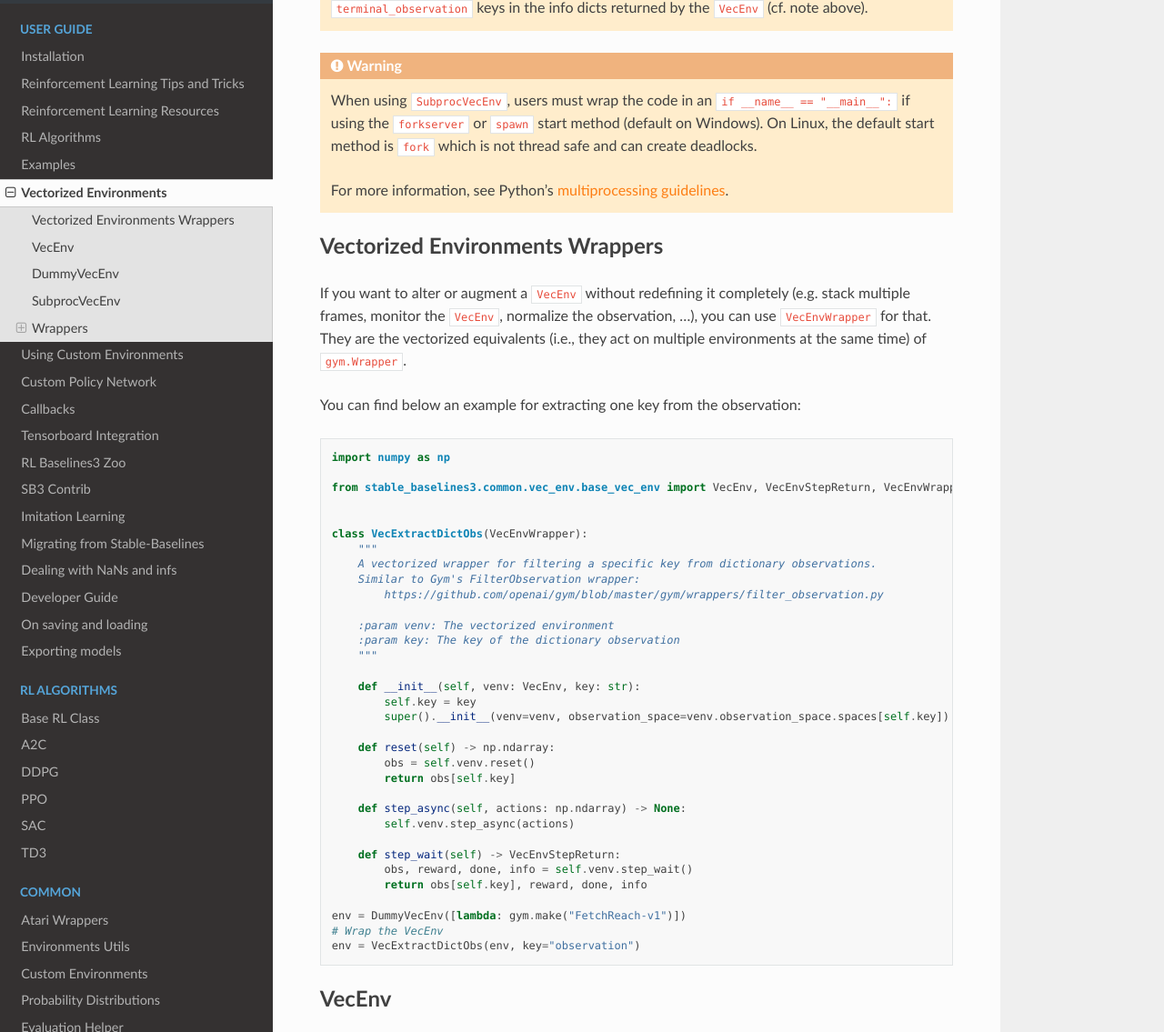
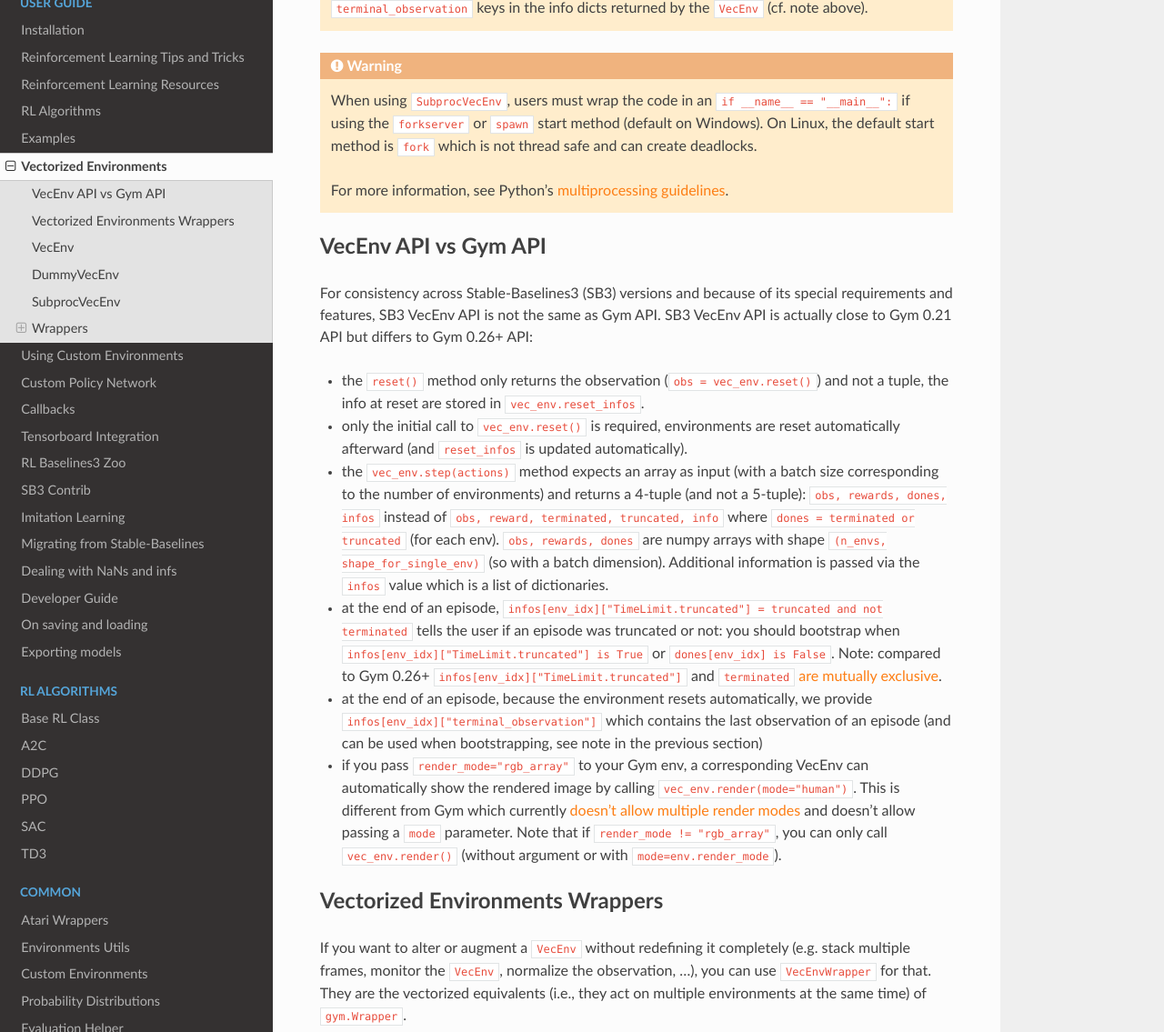
Before and after one commit to DLR-RM/stable-baselines3, a Sphinx documentation site: the page built from docs/guide/vec_envs.rst, in a window 1280 px wide and 1400 px high, scrolled down 948 px, cut to the strip 0-1135 px from the top of the window. Shown: the whole strip at 91% size. Built offline with Sphinx 7.4.7 and the Read the Docs theme 2.0.0, drawn with Linux system fonts in a browser that asks for light colours; pages that are not in the unit, such as notebooks, are missing from menus.

Commit message:
Add doc of VecEnv vs Gym API

```diff
--- a/docs/guide/vec_envs.rst
+++ b/docs/guide/vec_envs.rst
@@ -42,6 +42,32 @@
     On Linux, the default start method is ``fork`` which is not thread safe and can create deadlocks.
 
     For more information, see Python's `multiprocessing guidelines <https://docs.python.org/3/library/multiprocessing.html#the-spawn-and-forkserver-start-methods>`_.
+
+
+VecEnv API vs Gym API
+---------------------
+
+For consistency across Stable-Baselines3 (SB3) versions and because of its special requirements and features,
+SB3 VecEnv API is not the same as Gym API.
+SB3 VecEnv API is actually close to Gym 0.21 API but differs to Gym 0.26+ API:
+
+- the ``reset()`` method only returns the observation (``obs = vec_env.reset()``) and not a tuple, the info at reset are stored in ``vec_env.reset_infos``.
+- only the initial call to ``vec_env.reset()`` is required, environments are reset automatically afterward (and ``reset_infos`` is updated automatically).
+- the ``vec_env.step(actions)`` method expects an array as input
+  (with a batch size corresponding to the number of environments) and returns a 4-tuple (and not a 5-tuple): ``obs, rewards, dones, infos`` instead of ``obs, reward, terminated, truncated, info``
+  where ``dones = terminated or truncated`` (for each env).
+  ``obs, rewards, dones`` are numpy arrays with shape ``(n_envs, shape_for_single_env)`` (so with a batch dimension).
+  Additional information is passed via the ``infos`` value which is a list of dictionaries.
+- at the end of an episode, ``infos[env_idx]["TimeLimit.truncated"] = truncated and not terminated``
+  tells the user if an episode was truncated or not:
+  you should bootstrap when ``infos[env_idx]["TimeLimit.truncated"] is True`` or ``dones[env_idx] is False``.
+  Note: compared to Gym 0.26+ ``infos[env_idx]["TimeLimit.truncated"]`` and ``terminated`` `are mutually exclusive <https://github.com/openai/gym/issues/3102>`_.
+- at the end of an episode, because the environment resets automatically,
+  we provide ``infos[env_idx]["terminal_observation"]`` which contains the last observation
+  of an episode (and can be used when bootstrapping, see note in the previous section)
+- if you pass ``render_mode="rgb_array"`` to your Gym env, a corresponding VecEnv can automatically show the rendered image
+  by calling ``vec_env.render(mode="human")``. This is different from Gym which currently `doesn't allow multiple render modes <https://github.com/Farama-Foundation/Gymnasium/issues/100>`_
+  and doesn't allow passing a ``mode`` parameter. Note that if ``render_mode != "rgb_array"``, you can only call ``vec_env.render()`` (without argument or with ``mode=env.render_mode``).
 
 
 Vectorized Environments Wrappers
```
